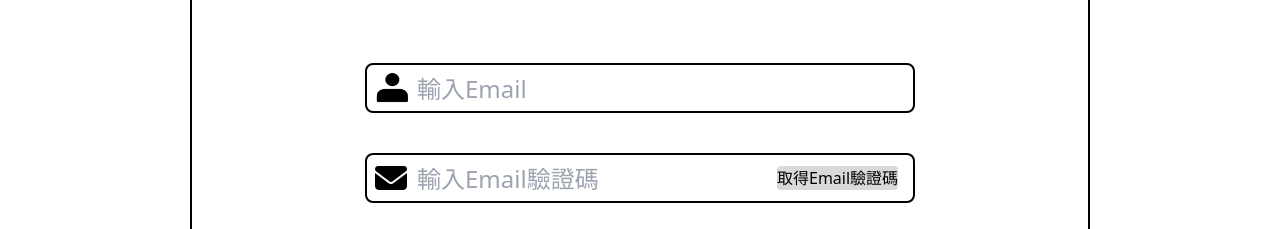
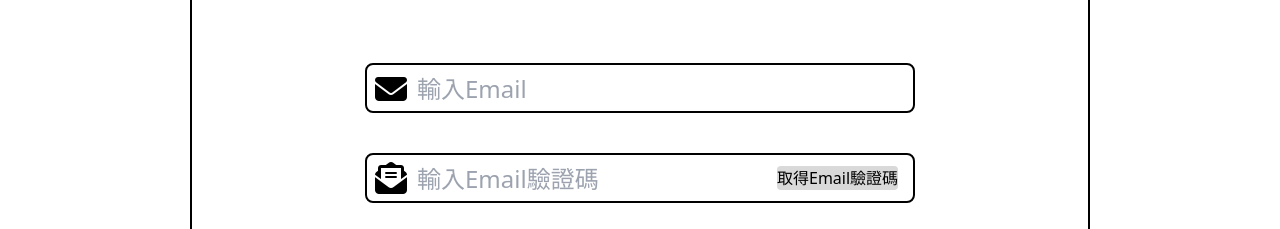
Before and after one commit to miguelyang123/case-receiving-platform-Vue, a Vue app: page /identity_authentication in a window 1280 px wide. Shown: the part 279-508 px from the top of the page. Built offline with nearby package versions, Linux system fonts and the light colour scheme.

Commit message:
UPDATE:更改註冊登入忘記密碼icon

```diff
--- a/src/views/IdentityAuthentication.vue
+++ b/src/views/IdentityAuthentication.vue
@@ -120,14 +120,12 @@ export default {
                     <div class="relative">
                         <input type="text" placeholder="輸入Email" v-model="postEmail.email"
                             class="border-2 border-black w-[550px] h-[50px] block mt-[30px] text-[24px] rounded-lg pl-[50px]">
-                        <div
-                            class="absolute w-[35px] h-[35px] bg-[url('/src/assets/img/RegisterPageImg/Account_icon.png')] bg-cover bottom-[8px] left-[8px]">
-                        </div>
+                            <i class="fa-solid fa-envelope fa-2xl absolute bottom-[23px] left-[10px]"></i>
                     </div>
                     <div class="relative">
                         <input type="text" placeholder="輸入Email驗證碼" v-model="postToken.resetPwdToken"
                             class="border-2 border-black w-[550px] h-[50px] block mt-[40px] text-[24px] rounded-lg pl-[50px]">
-                        <i class="fa-solid fa-envelope fa-2xl relative bottom-[37px] left-[10px]"></i>
+                        <i class="fa-solid fa-envelope-open-text fa-2xl relative bottom-[37px] left-[10px]"></i>
                         <button type="button" class="relative bottom-[37px] left-[380px]    bg-[#D9D9D9] rounded"
                             :disabled="isAble" @click="geteMailToken">{{ content }}</button>
                     </div>
--- a/src/views/LoginPage.vue
+++ b/src/views/LoginPage.vue
@@ -74,9 +74,7 @@ export default {
                 <div class="relative">
                     <input type="text" placeholder="輸入Email" v-model="postData.email"
                         class="border-2 border-black ml-[50px] mt-[40px] w-[400px] h-[55px] text-[24px] rounded-lg pl-[60px]">
-                    <div
-                        class="absolute w-[35px] h-[35px] bg-[url('/src/assets/img/RegisterPageImg/Account_icon.png')] bg-cover bottom-[9px] left-[60px]">
-                    </div>
+                        <i class="fa-solid fa-envelope fa-2xl absolute bottom-[25px] left-[62px]"></i>
                 </div>
                 <div class="relative">
                     <input placeholder="輸入密碼" :type="pwdFlag ? 'text' : 'password'" v-model="postData.password"
--- a/src/views/RegisterPage.vue
+++ b/src/views/RegisterPage.vue
@@ -115,9 +115,7 @@ export default {
           <div class="relative">
             <input type="text" placeholder="輸入Email" v-model="postData.email"
               class="border-2 border-black ml-[50px] mt-[40px] w-[400px] h-[55px] text-[24px] rounded-lg pl-[60px]">
-            <div
-              class="absolute w-[35px] h-[35px] bg-[url('/src/assets/img/RegisterPageImg/Account_icon.png')] bg-cover bottom-[9px] left-[60px]">
-            </div>
+              <i class="fa-solid fa-envelope fa-2xl absolute bottom-[25px] left-[62px]"></i>
           </div>
           <div class="relative">
             <input placeholder="輸入密碼(長度8字元以上)" :type="pwdFlag ? 'text' : 'password'" v-model="postData.password"
```
